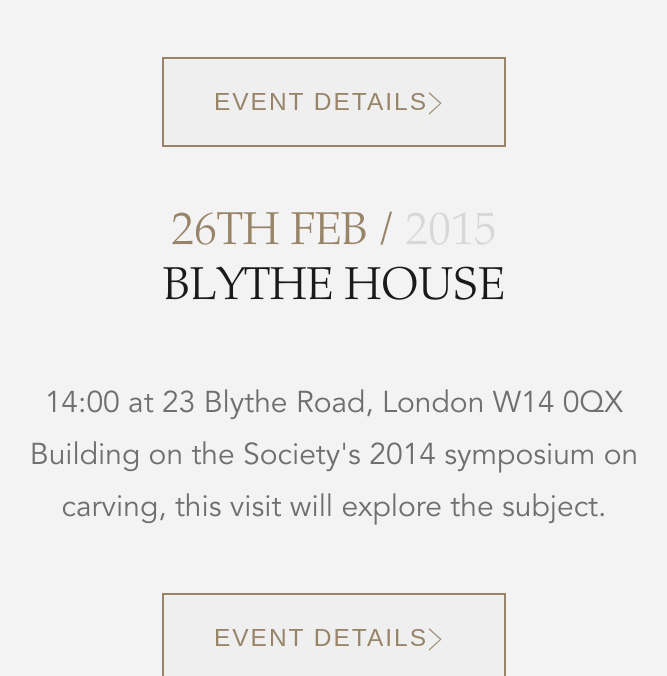
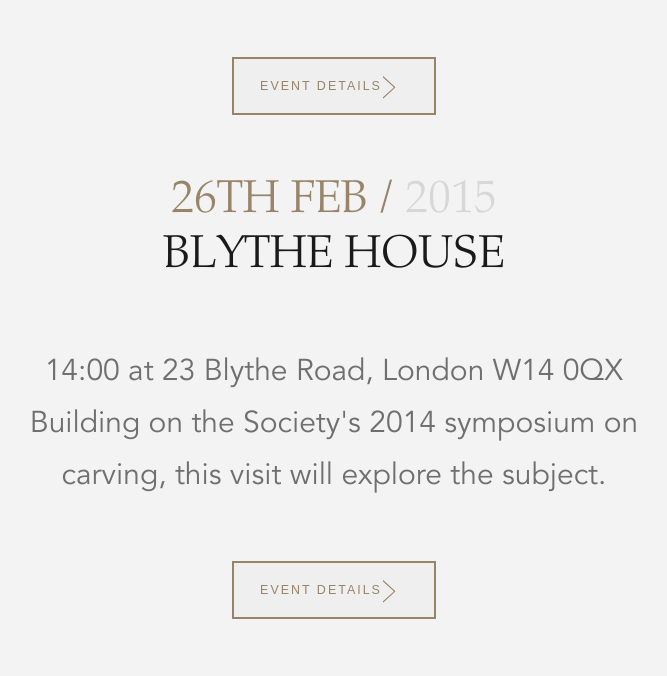
Before and after one commit to izabellewilding/Kerve-Test-Antiques, a website built with Parcel: page src/index.html in a window 1280 px wide. Shown: the part 2990-3666 px from the top of the page, without its empty margins (306-973 px from the left). Built offline with nearby package versions, Linux system fonts and the light colour scheme.

Commit message:
Event button styling desktop-sm

```diff
--- a/src/sass/components/_events.scss
+++ b/src/sass/components/_events.scss
@@ -100,6 +100,10 @@
           font-size: 24.47px;
           padding: 29px 50px 29px 50px;
         }
+        @include media(desktop-sm) {
+          font-size: 12.47px;
+          padding: 15px 26px 15px 26px;
+        }
 
         @include media(desktop-lg) {
           margin: initial;
```
